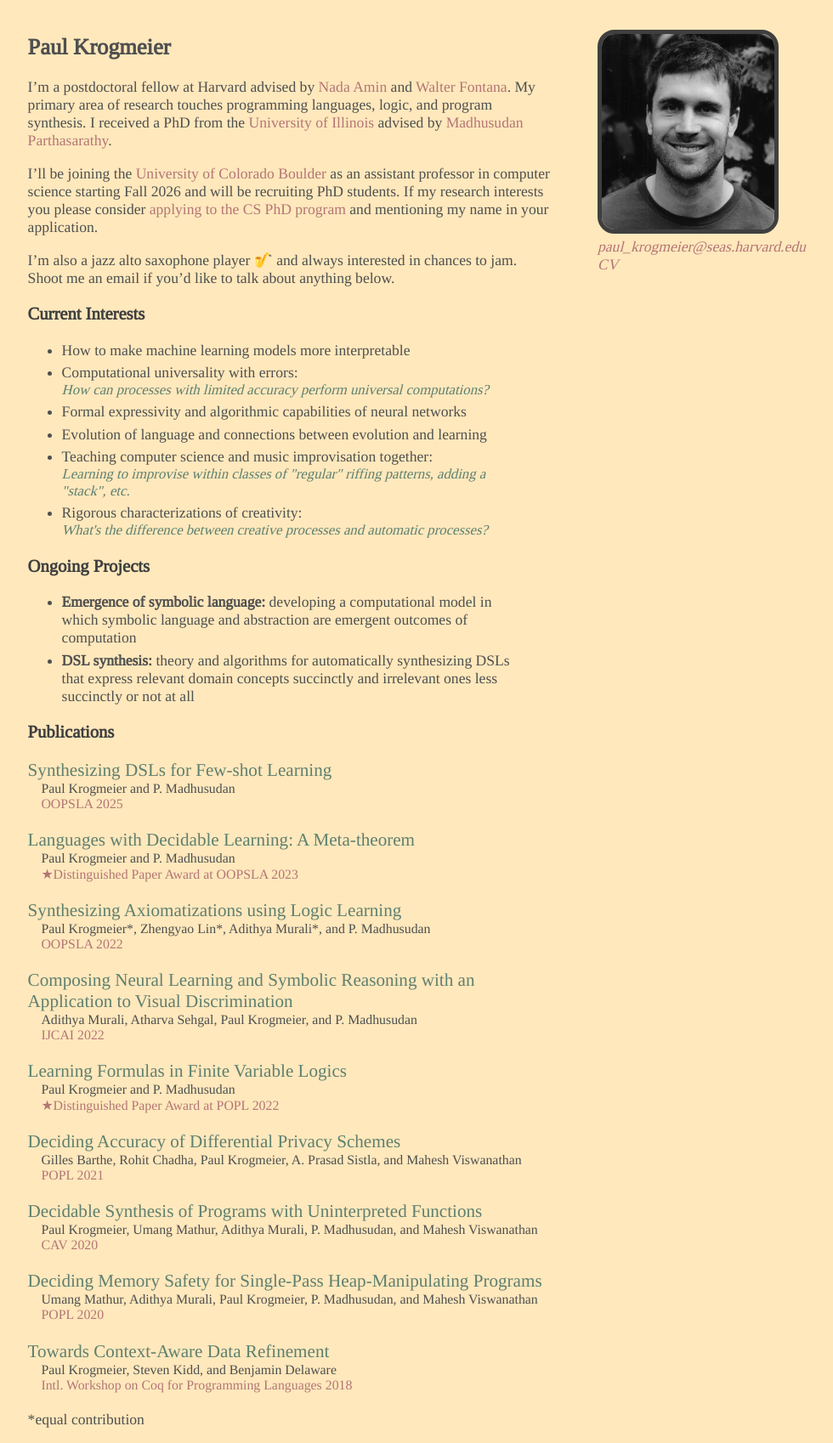
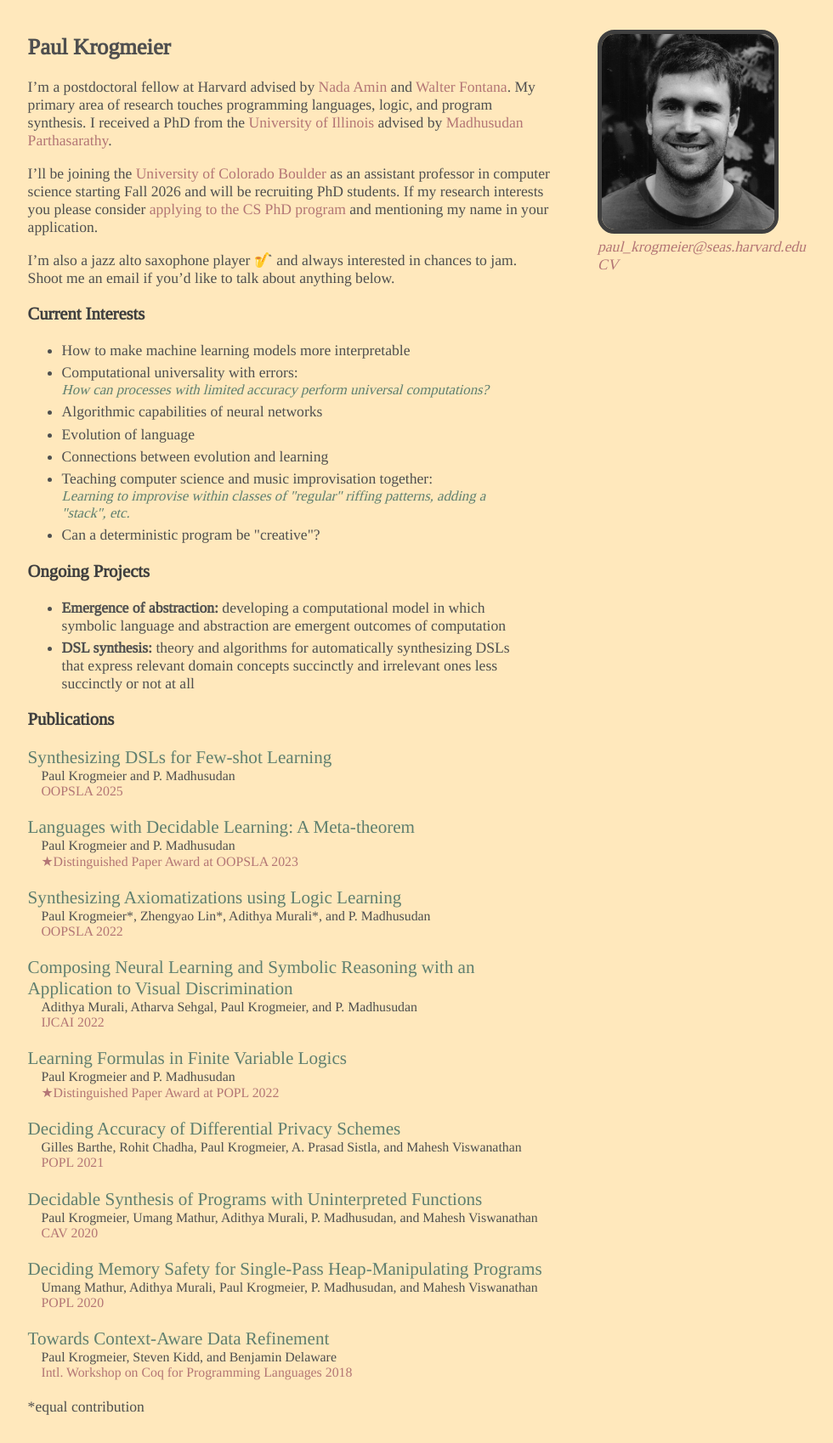
Before and after one commit to paulkrog/paulkrog.github.io, a Jekyll site: the page built from index.md, in a window 1280 px wide. Shown: the whole page at 85% size, without its empty margins (141-1121 px from the left). Built offline with Jekyll 4.4.1, drawn with Linux system fonts in a browser that asks for light colours; our own code applies the rules of GitHub Pages for plain Markdown files.

Commit message:
interests

```diff
--- a/index.md
+++ b/index.md
@@ -41,16 +41,16 @@ below.
 <li>Computational universality with errors:
 <p class="subtext"><i>How can processes with limited accuracy perform universal computations?</i></p>
 </li>
-<li>Formal expressivity and algorithmic capabilities of neural
-networks</li>
-<li>Evolution of language and connections between evolution and learning</li>
+<li>Algorithmic capabilities of neural networks</li>
+<li>Evolution of language </li>
+<li> Connections between evolution and learning</li>
 <!-- <li>Human-computer collaborative music improvisation</li> -->
 <li>Teaching computer science and music improvisation together:
 <p class="subtext"><i>Learning to improvise within classes of
 "regular" riffing patterns, adding a "stack", etc. </i></p>
 </li>
-<li>Rigorous characterizations of creativity:
-<p class="subtext"><i>What's the difference between creative processes and automatic processes?</i></p>
+<li>Can a deterministic program be "creative"?
+<!-- <p class="subtext"><i>What kinds of programs can have this property?</i></p> -->
 </li>
 </ul>
 </section>
@@ -60,7 +60,7 @@ networks</li>
 <section id="projects">
 <ul class="custom-list">
 
-<li><b>Emergence of symbolic language:</b> developing a computational
+<li><b>Emergence of abstraction:</b> developing a computational
 model in which symbolic language and abstraction are emergent outcomes
 of computation</li>
 
```
Also changed, not shown: 2 other files.
